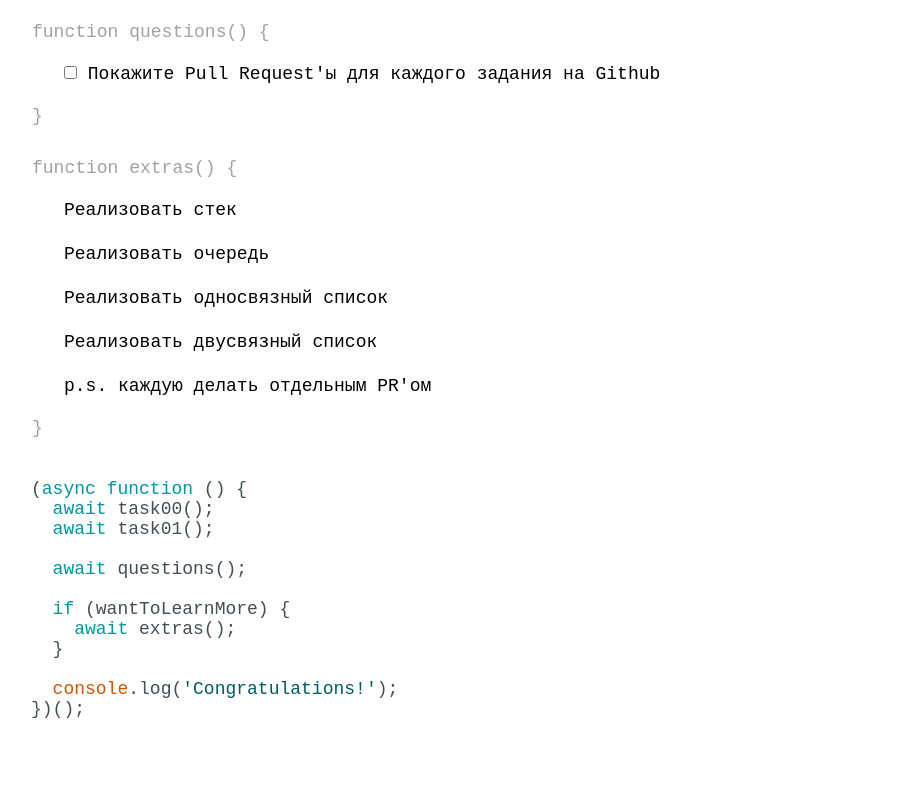
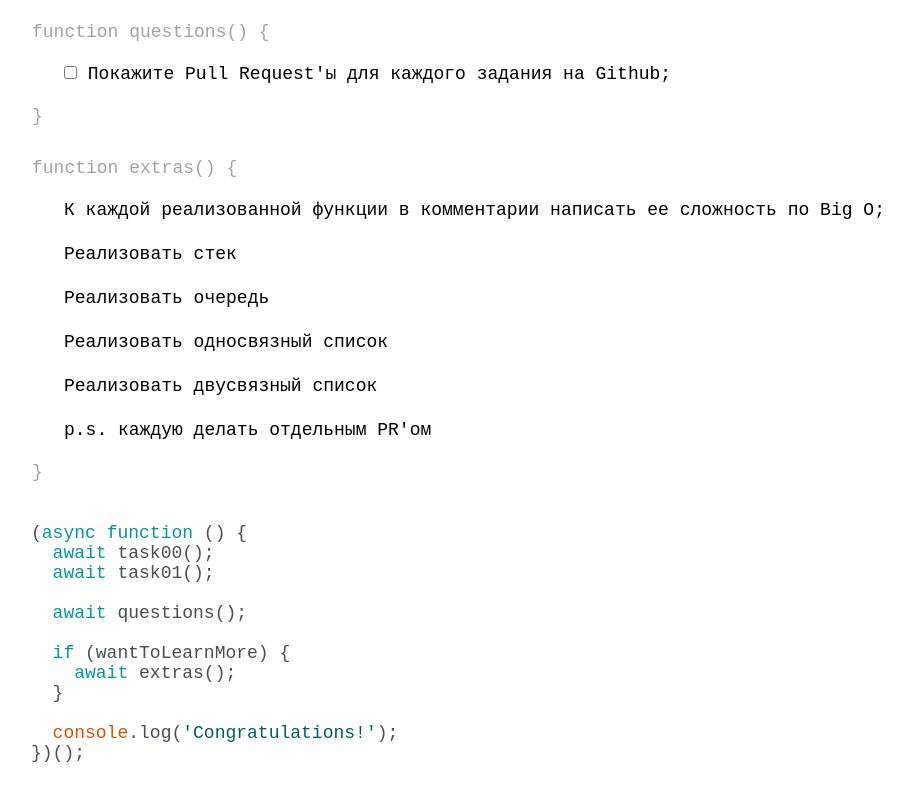
Before and after one commit to zemla4ok/JS-Core, a plain HTML site: page tasks/03.html in a window 1280 px wide. Shown: the part 1022-1822 px from the top of the page, without its empty margins (126-1038 px from the left). Before the commit the page ends 1782 px from the top, so only its background shows below. Drawn offline with Linux system fonts and the light colour scheme; a web font is replaced by a local one.

Commit message:
HW-3 Added extra task with Big O

```diff
--- a/tasks/03.html
+++ b/tasks/03.html
@@ -49,12 +49,16 @@
   <div class="task__statement">
     <input class="task__checkbox" type="checkbox">
     <span>
-      Покажите Pull Request'ы для каждого задания на Github
+      Покажите Pull Request'ы для каждого задания на Github;
     </span>
   </div>
 </section>
 
 <section class="task task_extras">
+  <div class="task__statement">
+    К каждой реализованной функции в комментарии написать ее сложность по Big O;
+  </div>
+
   <div class="task__statement">
     Реализовать стек
   </div>
```
